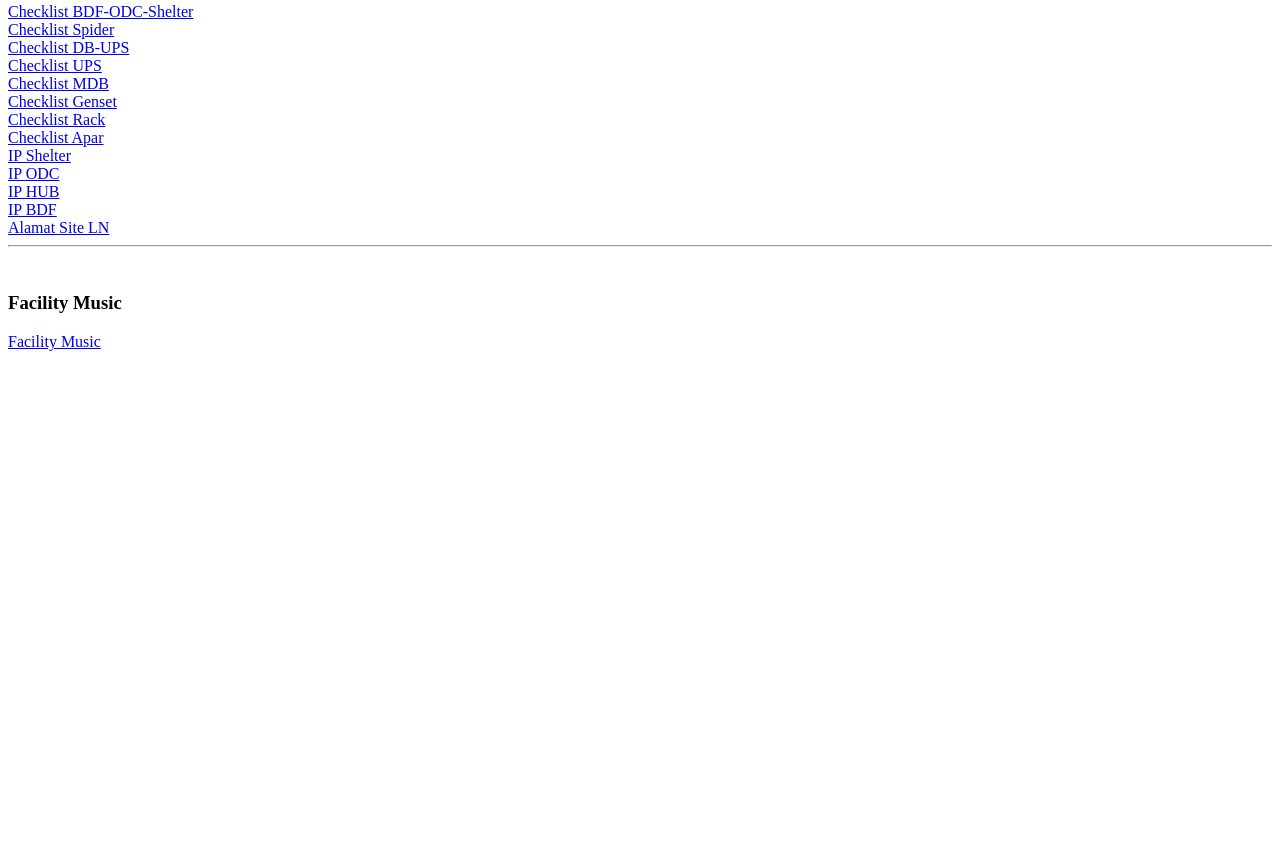
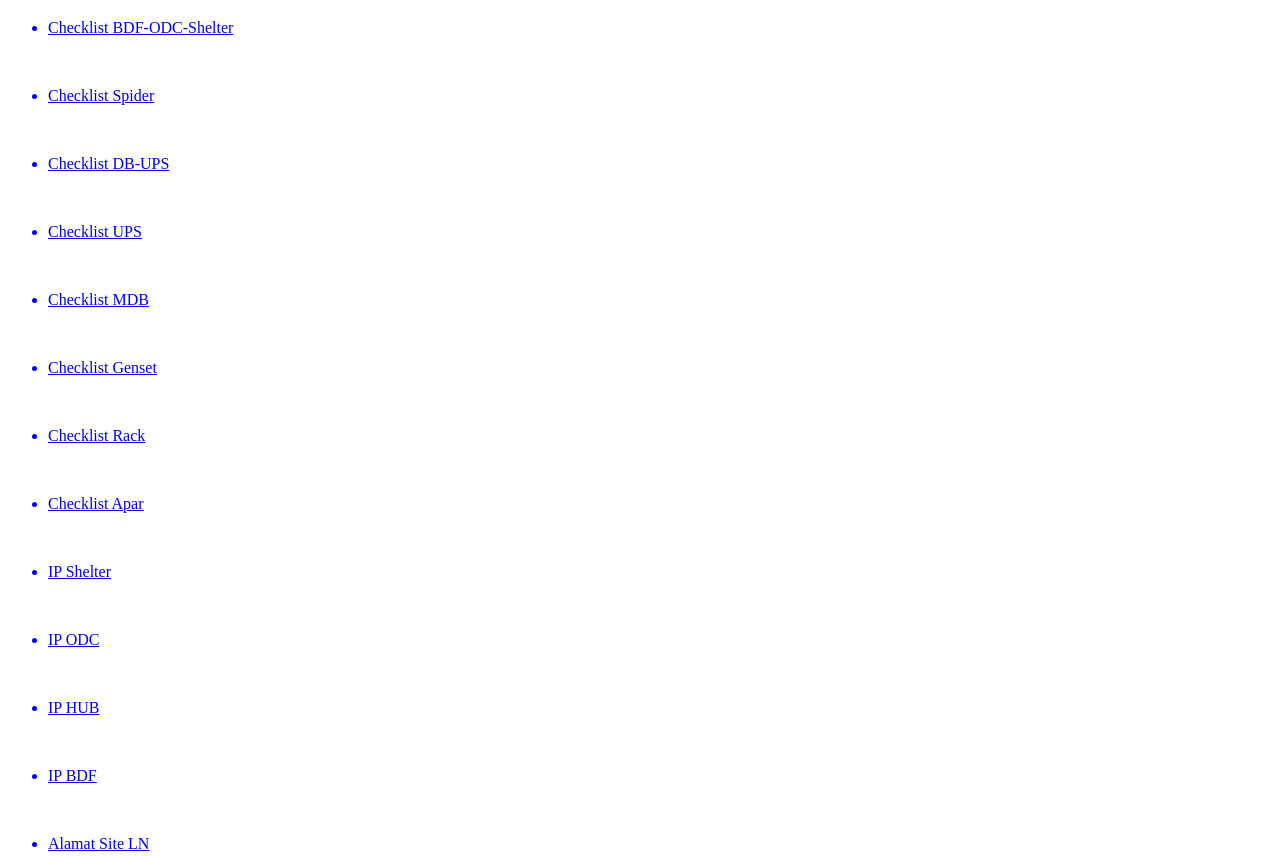
Before and after one commit to anam86/anam86.github.io, a plain HTML site: page index.html in a window 1280 px wide. Shown: the part 217-1073 px from the top of the page. Before the commit the page ends 800 px from the top, so only its background shows below. Drawn offline with Linux system fonts and the light colour scheme.

Commit message:
Update index.html
penambahan Titik

```diff
--- a/index.html
+++ b/index.html
@@ -21,79 +21,131 @@
         <a href="https://tinyurl.com/checklistBDF-ODC-SHELTER/"
         target="_blank"
         title="Goes to Link">
+            <ul>
+                <li>
                   Checklist BDF-ODC-Shelter
+                </li>
+            </ul>
         </a>
         <br>
         <a href="https://tinyurl.com/checklistSPIDER/"
         target="_blank"
         title="Goes to Link">
+            <ul>
+                <li>
                     Checklist Spider
+                </li>
+            </ul>
         </a>
         <br>
         <a href="https://tinyurl.com/checklistDB-UPS/"
         target="_blank"
         title="Goes to Link">
+            <ul>
+                <li>
                     Checklist DB-UPS
+                </li>
+            </ul>
         </a>
         <br>
         <a href="https://tinyurl.com/checklis-UPS/"
         target="_blank"
         title="Goes to Link">
+            <ul>
+                <li>
                      Checklist UPS
+                </li>
+            </ul>
         </a>
         <br>
         <a href="https://tinyurl.com/checklistMDB/"
         target="_blank"
         title="Goes to Link">
+            <ul>
+                <li>
                     Checklist MDB
+                </li>
+            </ul>
         </a>
         <br>
         <a href="https://tinyurl.com/checklisGENSET/"
         target="_blank"
         title="Goes to Link">
+            <ul>
+                <li>
                     Checklist Genset
+                </li>
+            </ul>
         </a>
         <br>
         <a href="https://tinyurl.com/ceklis-RACK/"
         target="_blank"
         title="Goes to Link">
+            <ul>
+                <li>
                     Checklist Rack
+                </li>
+            </ul>
         </a>
         <br>
         <a href="https://tinyurl.com/checklistAPAR/"
         target="_blank"
         title="Goes to Link">
+            <ul>
+                <li>
                      Checklist Apar
+                </li>
+            </ul>
         </a>
         <br>
         <a href="https://tinyurl.com/ALLIPSELTER/"
         target="_blank"
         title="Goes to Link">
+            <ul>
+                <li>
                      IP Shelter
+                </li>
+            </ul>
         </a>
         <br>
         <a href="https://tinyurl.com/IP-All-ODC/"
         target="_blank"
         title="Goes to Link">
+            <ul>
+                <li>
                     IP ODC
+                </li>
+            </ul>
         </a>
         <br>
         <a href="https://tinyurl.com/IP-All-HUB/"
         target="_blank"
         title="Goes to Link">
+            <ul>
+                <li>
                    IP HUB
+                </li>
+            </ul>
         </a>
         <br>
         <a href="https://tinyurl.com/IP-All-BDF/"
         target="_blank"
         title="Goes to Link">
+            <ul>
+                <li>
                     IP BDF
+                </li>
+            </ul>
         </a>
         <br>
         <a href="https://tinyurl.com/Alamat-All-Site-LN/"
         target="_blank"
         title="Goes to Link">
+            <ul>
+                <li>
                     Alamat Site LN
+                </li>
+            </ul>
         </a>
         <hr>
         <br>
```
Lines whose indentation alone changed are shown as unchanged.
